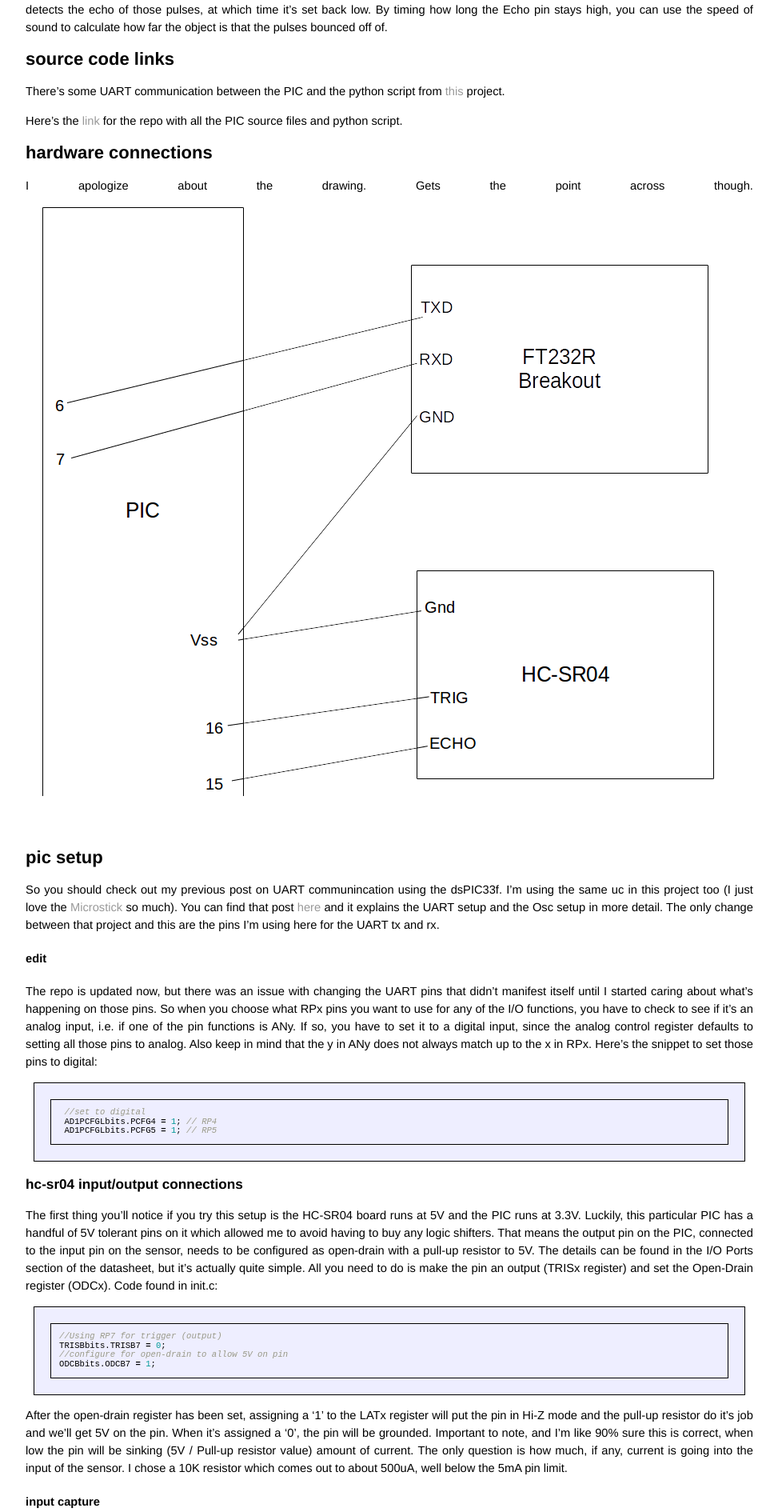
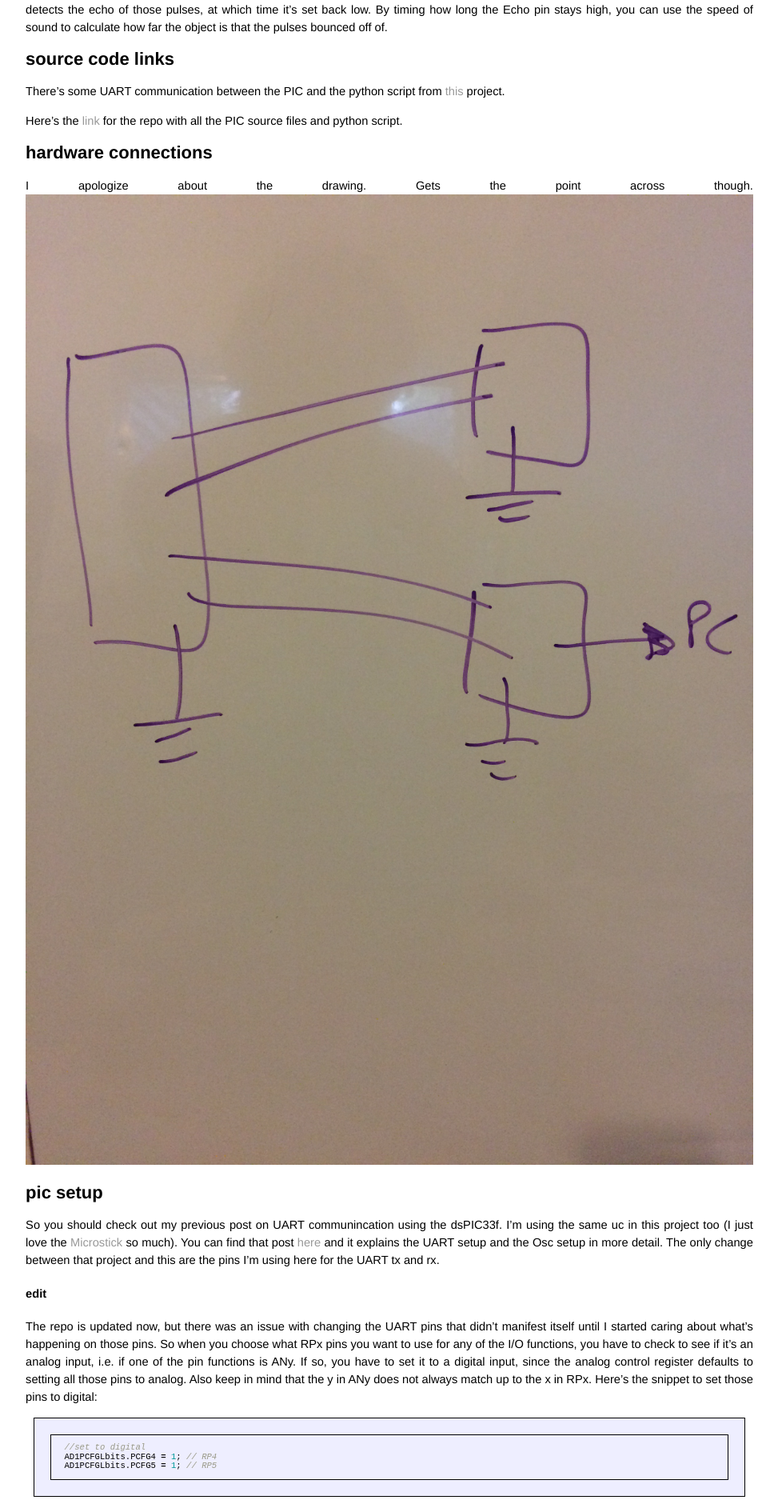
Before and after one commit to bsmitty5000/bsmitty5000.github.io, a Jekyll site: the page built from _posts/2016-05-19-Getting_Started_with_the_HC-SR04_distance_sensor.md, in a window 1280 px wide. Shown: the part 331-2221 px from the top of the page at 80% size, without its empty margins (153-1126 px from the left). Built offline with Jekyll 4.4.1, drawn with Linux system fonts in a browser that asks for light colours; comment, search, counter and statistics services are not loaded.

Commit message:
more image tests

```diff
--- a/_posts/2016-05-19-Getting_Started_with_the_HC-SR04_distance_sensor.md
+++ b/_posts/2016-05-19-Getting_Started_with_the_HC-SR04_distance_sensor.md
@@ -16,7 +16,7 @@ Here's the [link](https://github.com/bsmitty5000/getting_started_with_hc-sr04) f
 
 ## hardware connections
 I apologize about the drawing. Gets the point across though.
-![connections]({{site.url}}assets/intro_hcsr04_hardware.png)
+![connections]({{site.url}}assets/test.JPG)
 
 ## pic setup
 
--- a/css/main.css
+++ b/css/main.css
@@ -45,3 +45,6 @@ a:hover {
   margin: 3em auto 2em auto;
   line-height: 1.5em;
 }
+img {
+    width: 62em;
+}
```
Also changed, not shown: assets/intro_hcsr04_hardware.png, assets/test.JPG (added).
